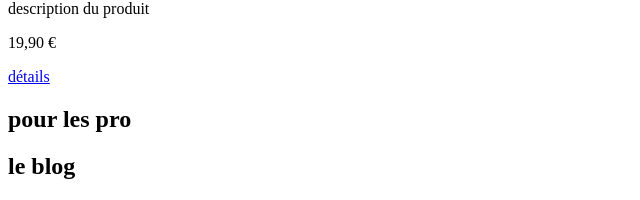
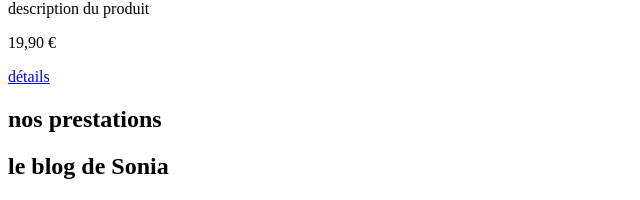
Before and after one commit to fabio-tenorio/boutique, a PHP site: page /View/accueil.php in a window 1280 px wide. Shown: the part 1964-2164 px from the top of the page, without its empty margins (0-640 px from the left). Run offline with PHP 8.4, Linux system fonts and the light colour scheme.

Commit message:
some minor modifications in the todo list and accueil

```diff
--- a/View/accueil.php
+++ b/View/accueil.php
@@ -59,11 +59,16 @@ Use App\Application\Controllers\ControllerAccueil as ControllerAccueil;
                 </div>
             </div>
         </section>
-        <section id="section3">
-            <h2 class="h2">pour les pro</h2>
+        <section id="section_prestations">
+            <h2 class="h2">nos prestations</h2>
+            <div class="row">
+                <div>
+
+                </div>
+            </div>
         </section>
-        <section id="section4">
-            <h2 class="h2">le blog</h2>
+        <section id="section_blog">
+            <h2 class="h2">le blog de Sonia</h2>
             <div>
 
             </div>
```
Also changed, not shown: 1 other file.
